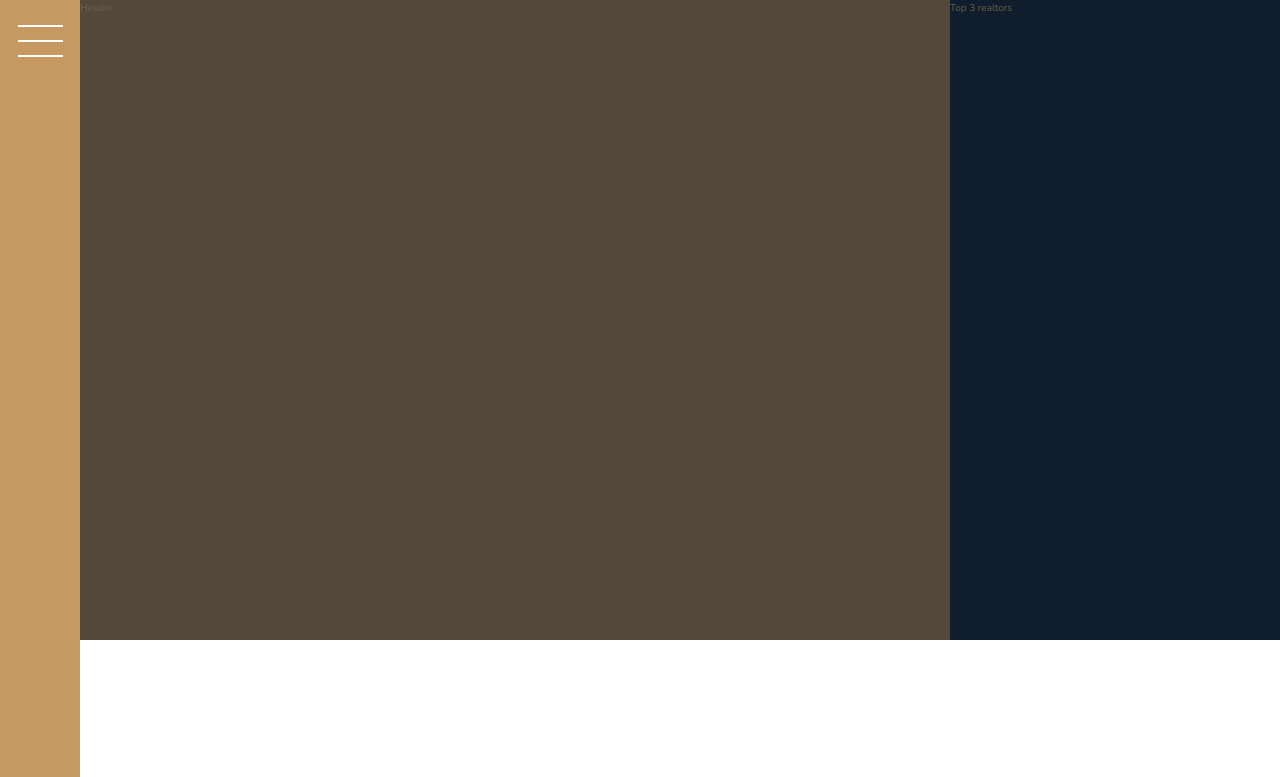
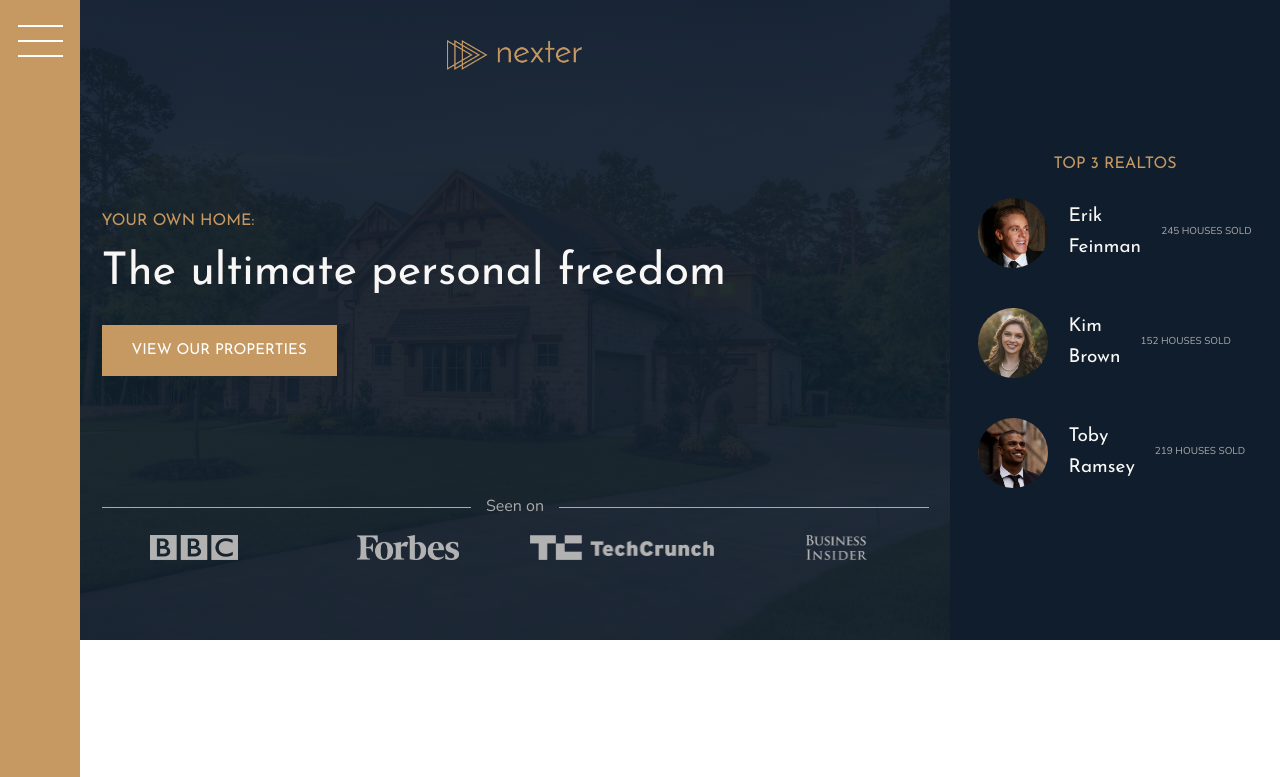
Before and after one commit to kostiantynnahula/nexter-sass, a website: page index.html in a window 1280 px wide. Shown: the top 777 px of the page. Drawn offline with nearby package versions, Linux system fonts and the light colour scheme.

Commit message:
Implemented the Header component

```diff
--- a/index.html
+++ b/index.html
@@ -14,17 +14,44 @@
   <body class="container">
 
     <div class="sidebar">
-      <button class="nav-btn">
-
-      </button>
+      <button class="nav-btn"></button>
     </div>
 
     <div class="header">
-      Header
+      <img src="img/logo.png" alt="Nexter logo" class="header__logo">
+      <h3 class="heading-3">Your own home:</h3>
+      <h1 class="heading-1">The ultimate personal freedom</h1>
+      <button class="btn header__btn">View our properties</button>
+      <div class="header__seenon-text">Seen on</div>
+      <div class="header__seenon-logos">
+        <img src="img/logo-bbc.png" alt="Seen on logo 1">
+        <img src="img/logo-forbes.png" alt="Seen on logo 2">
+        <img src="img/logo-techcrunch.png" alt="Seen on logo 3">
+        <img src="img/logo-bi.png" alt="Seen on logo 4">
+      </div>
     </div>
 
     <div class="realtors">
-      Top 3 realtors
+      <h3 class="heading-3">Top 3 Realtos</h3>
+      <div class="realtors__list">
+        <img src="img/realtor-1.jpeg" alt="Realtor 1" class="realtors__img">
+        <div class="realtors__list">
+          <h4 class="heading-4 heading-4--light">Erik Feinman</h4>
+          <p class="realtors__sold">245 houses sold</p>
+        </div>
+
+        <img src="img/realtor-2.jpeg" alt="Realtor 2" class="realtors__img">
+        <div class="realtors__list">
+          <h4 class="heading-4 heading-4--light">Kim Brown</h4>
+          <p class="realtors__sold">152 houses sold</p>
+        </div>
+
+        <img src="img/realtor-3.jpeg" alt="Realtor 3" class="realtors__img">
+        <div class="realtors__list">
+          <h4 class="heading-4 heading-4--light">Toby Ramsey</h4>
+          <p class="realtors__sold">219 houses sold</p>
+        </div>
+      </div>
     </div>
 
     <section class="features">
--- a/sass/_header.scss
+++ b/sass/_header.scss
@@ -1,4 +1,54 @@
 .header {
   background-color: $color-grey-dark-1;
   grid-column: full-start / col-end 6;
+  background-image: linear-gradient(rgba($color-secondary, 0.93), rgba($color-secondary, 0.93)), url(../img/hero.jpeg);
+  background-size: cover;
+  background-position: center;
+  padding: 8rem;
+  padding-top: 4rem;
+
+  display: grid;
+  grid-template-rows: 1fr min-content 6rem 1fr;
+  grid-template-columns: max-content;
+  grid-row-gap: 1.5rem;
+  justify-content: center;
+
+  &__logo {
+    height: 3rem;
+    justify-self: center;
+  }
+
+  &__btn {
+    align-self: start;
+    justify-self: start;
+  }
+
+  &__seenon-text {
+    display: grid;
+    grid-template-columns: 1fr max-content 1fr;
+    grid-column-gap: 1.5rem;
+    align-items: center;
+    font-size: 1.6rem;
+    color: $color-grey-light-2;
+
+    &::before,
+    &::after {
+      content: '';
+      height: 1px;
+      display: block;
+      background-color: currentColor;
+    }
+  }
+
+  &__seenon-logos {
+    display: grid;
+    grid-template-columns: repeat(4, 1fr);
+    grid-column-gap: 3rem;
+    justify-items: center;
+
+    img {
+      height: 2.5rem;
+      filter: brightness(70%);
+    }
+  }
 }
--- a/sass/_realtors.scss
+++ b/sass/_realtors.scss
@@ -1,4 +1,31 @@
 .realtors {
   background-color: $color-secondary;
   grid-column: col-start 7 / full-end;
+  padding: 3rem;
+
+  display: grid;
+  align-content: center;
+  justify-content: center;
+  justify-items: center;
+  grid-row-gap: 2rem;
+
+  &__list {
+    display: grid;
+    grid-template-columns: min-content max-content;
+    grid-column-gap: 2rem;
+    grid-row-gap: 5vh;
+    align-items: center;
+  }
+
+  &__img {
+    width: 7rem;
+    border-radius: 50%;
+    display: block;
+  }
+
+  &__sold {
+    text-transform: uppercase;
+    color: $color-grey-light-2;
+    margin-top: -3px;
+  }
 }
--- a/sass/_typography.scss
+++ b/sass/_typography.scss
@@ -5,7 +5,11 @@
 
 .heading-1 {
   @extend %heading;
+  font-size: 4.5rem;
+  color: $color-grey-light-1;
+  line-height: 1;
 }
+
 .heading-2 {
   @extend %heading;
   font-size: 4rem;
```
Also changed, not shown: css/style.css.
